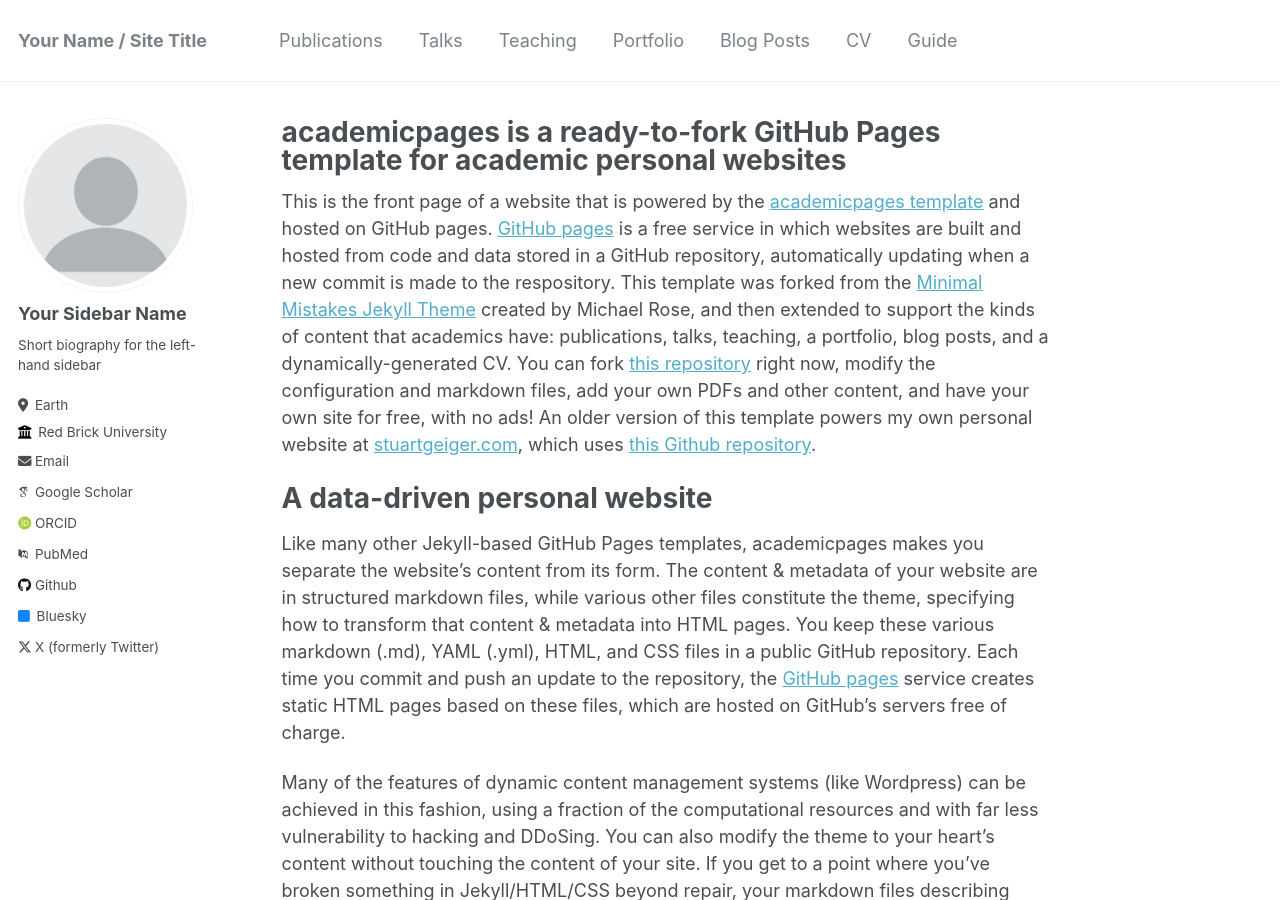
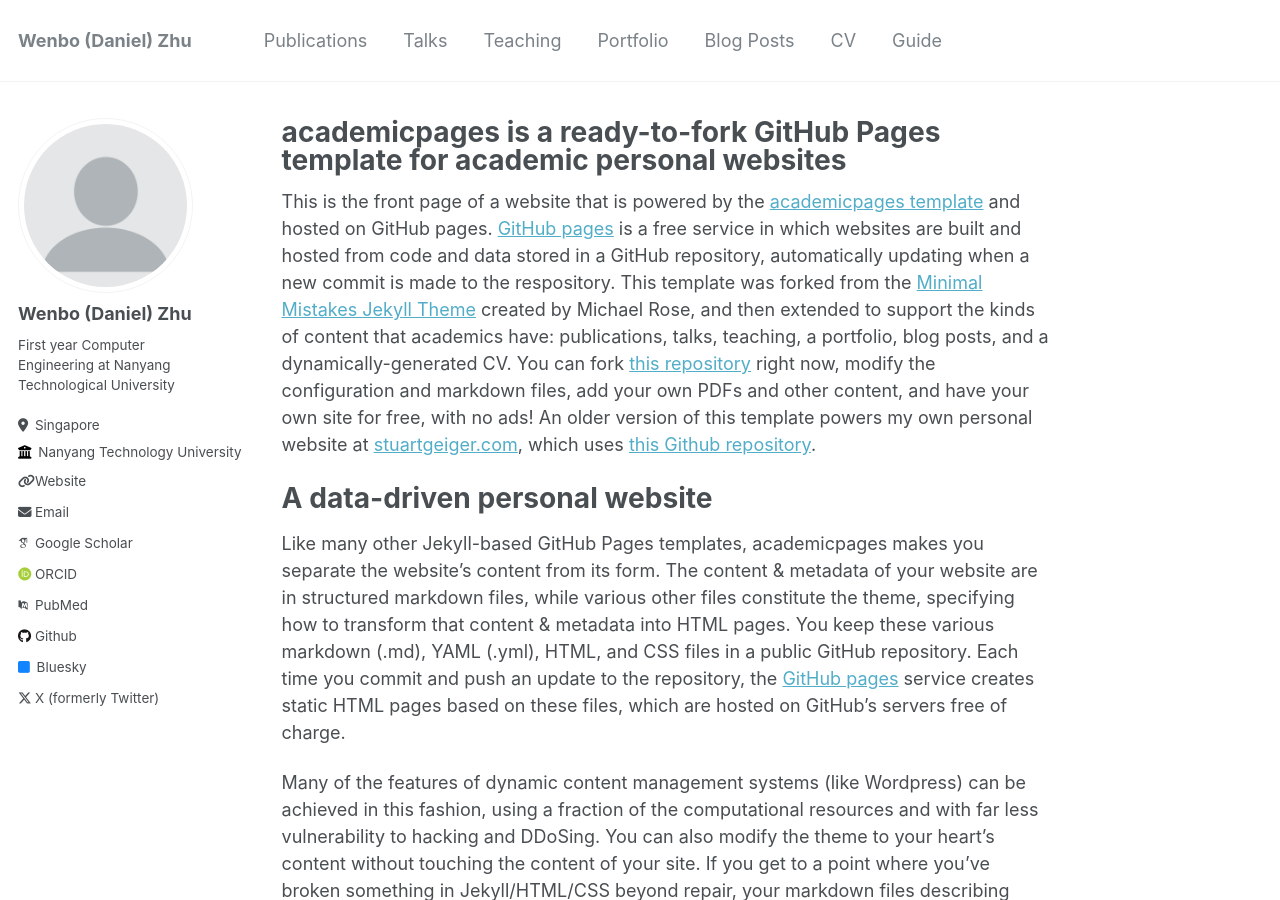
Before and after one commit to mendax1234/mendax1234.github.io, a Jekyll site: the page built from _pages/about.md, in a window 1280 px wide and 900 px high. Built offline with Jekyll 4.4.1, drawn with Linux system fonts in a browser that asks for light colours; some web fonts are replaced; some of the changed text lies outside the part shown.

Commit message:
Update basic information

```diff
--- a/_config.yml
+++ b/_config.yml
@@ -8,13 +8,13 @@
 
 # Basic Site Settings
 locale                   : "en-US"
-title                    : "Your Name / Site Title"
+title                    : Wenbo (Daniel) Zhu #"Your Name / Site Title"
 title_separator          : "-"
-name                     : &name "Wenbo(Daniel) Zhu"
+name                     : &name "Wenbo (Daniel) Zhu"
 description              : &description "personal description"
-url                      : https://academicpages.github.io # the base hostname & protocol for your site e.g. "https://mmistakes.github.io"
+url                      : https://mendax1234.github.io # the base hostname & protocol for your site e.g. "https://mmistakes.github.io"
 baseurl                  : "" # the subpath of your site, e.g. "/blog"
-repository               : "academicpages/academicpages.github.io"
+repository               : "mendax1234/mendax1234.github.io"
 
 # Site Author - The following control what appear as part of the author content on the side bar.
 #               If a field is blank the icon and link will not appear, otherwise it will be shown.
@@ -22,13 +22,13 @@
 author:
   # Biographic information
   avatar           : "profile.png"
-  name             : "Your Sidebar Name"
+  name             : "Wenbo (Daniel) Zhu"
   pronouns         : # example: "she/her"
-  bio              : "Short biography for the left-hand sidebar"
-  location         : "Earth"
-  employer         : "Red Brick University"
-  uri              : # URL
-  email            : "none@example.org"
+  bio              : "First year Computer Engineering at Nanyang Technological University"
+  location         : "Singapore"
+  employer         : "Nanyang Technology University"
+  uri              : mendax1234.github.io
+  email            : "ZHUW0019@e.ntu.edu.sg"
 
   # Academic websites
   arxiv            : # URL - Update with the correct link to your profile
```
